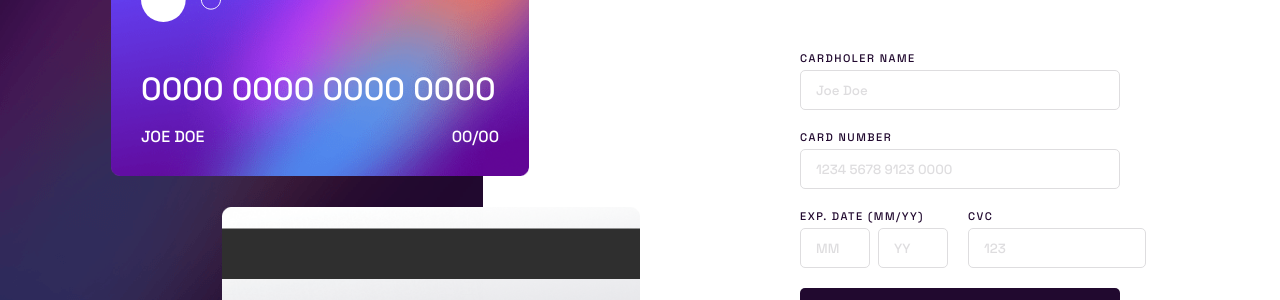
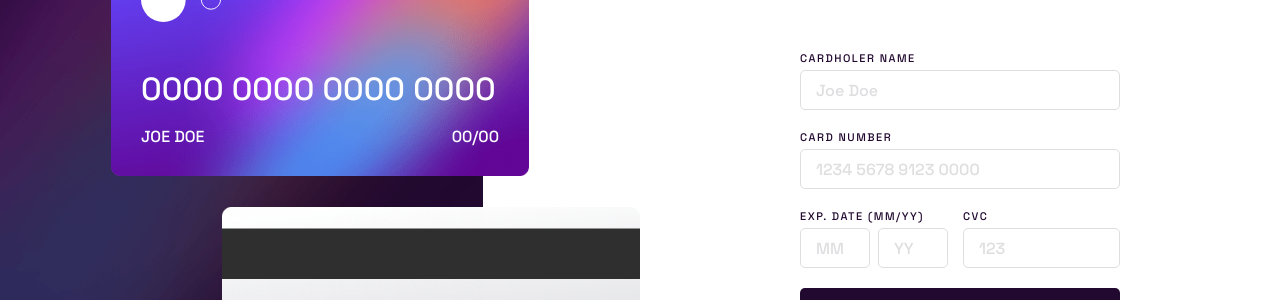
Before and after one commit to lucasfeklein/card-form, a React (Vite) app: page / in a window 1280 px wide. Shown: the part 208-508 px from the top of the page. Built offline with nearby package versions, Linux system fonts and the light colour scheme.

Commit message:
inputs styles

```diff
--- a/src/App.tsx
+++ b/src/App.tsx
@@ -24,7 +24,7 @@ function App() {
             CARD NUMBER
             <input type="number" placeholder="1234 5678 9123 0000" />
           </label>
-          <div style={{ display: "flex", gap: "20px" }}>
+          <div style={{ display: "flex", gap: "15px" }}>
             <div>
               <label className="label-container">
                 EXP. DATE (MM/YY)
@@ -47,18 +47,14 @@ function App() {
                 </div>
               </label>
             </div>
-            <div
-              style={{
-                display: "flex",
-                gap: "8px",
-                flex: "1",
-              }}
-            >
-              <label style={{ width: "100%" }} className="label-container">
-                CVC
-                <input type="number" placeholder="123" />
-              </label>
-            </div>
+            <label className="label-container">
+              CVC
+              <input
+                type="number"
+                placeholder="123"
+                style={{ width: "100%" }}
+              />
+            </label>
           </div>
           <button>Confirm</button>
         </div>
--- a/src/index.css
+++ b/src/index.css
@@ -91,6 +91,7 @@ input {
   border: 1px solid hsl(270, 3%, 87%);
   padding-left: 15px;
   border-radius: 5px;
+  font-size: 16px;
 }
 
 input::placeholder {
@@ -98,7 +99,8 @@ input::placeholder {
 }
 
 input:focus {
-  outline-color: hsl(249, 99%, 64%);
+  outline: none;
+  border: 1px solid hsl(249, 99%, 64%);
 }
 
 input[type="number"]::-webkit-inner-spin-button,
```
